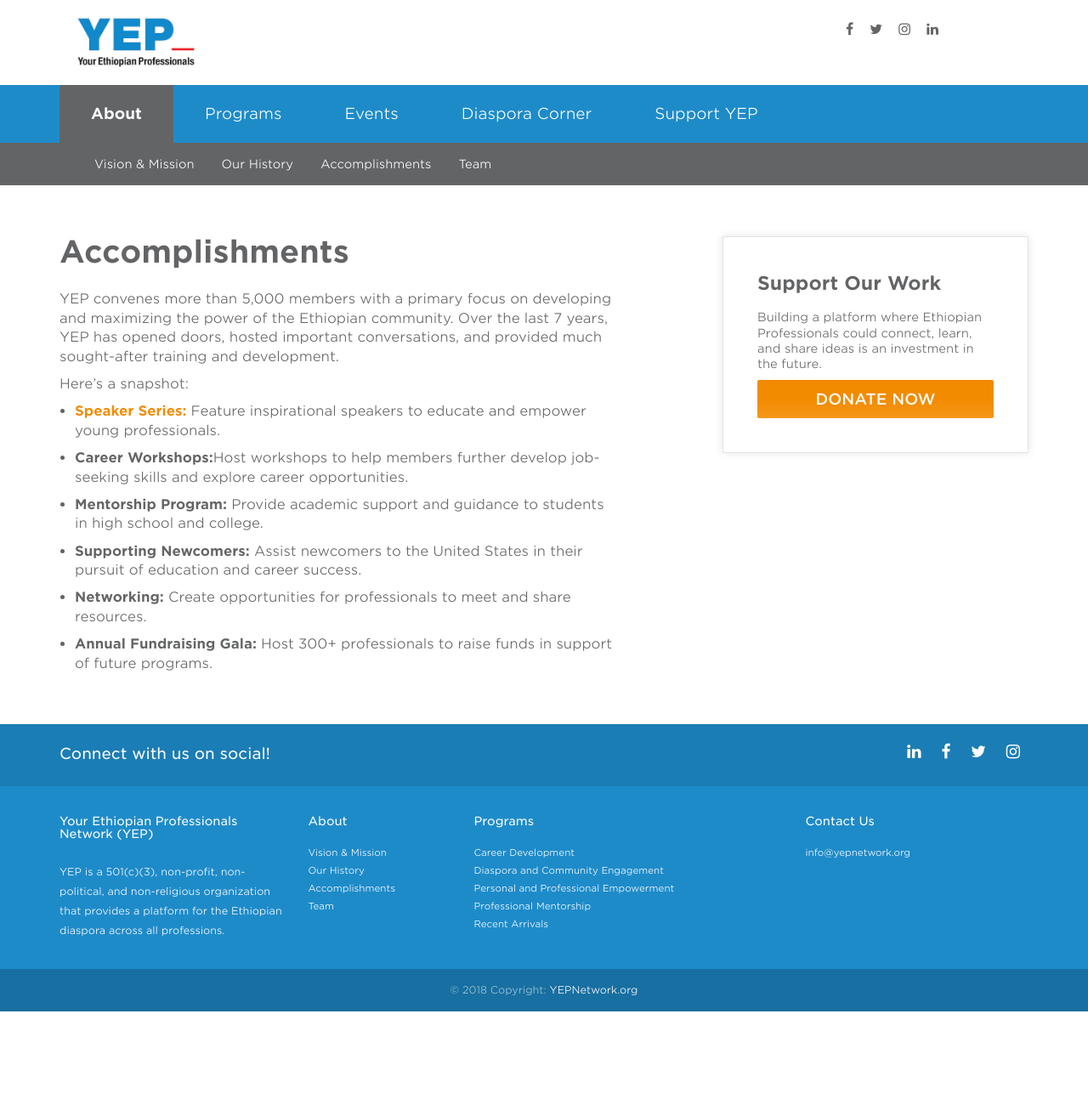
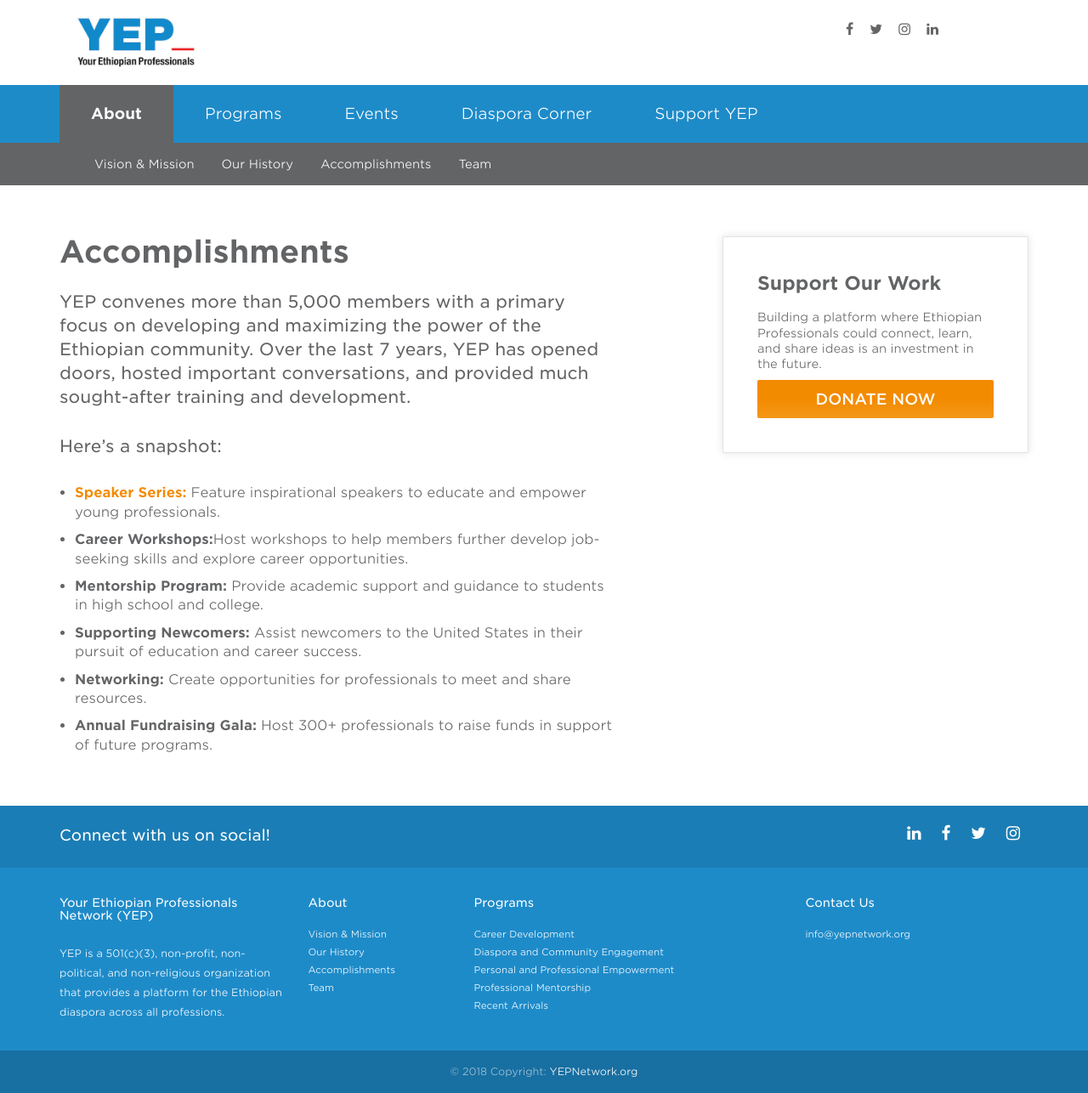
Before and after one commit to YEPNetwork/yepnetwork.github.io, a Jekyll site: the page built from _pages/accomplishments.html, in a window 1280 px wide. Shown: the whole page at 85% size. Built offline with Jekyll 4.4.1, drawn with Linux system fonts in a browser that asks for light colours; nearby versions of some CDN libraries; before the commit the page ends 1190 px from its top, so only the background shows below that.

Commit message:
Update accomplishments.html

```diff
--- a/_pages/accomplishments.html
+++ b/_pages/accomplishments.html
@@ -6,8 +6,8 @@
 body_class: about
 ---
 <h1 class="margin-top-4">Accomplishments</h1>
-<p> YEP convenes more than 5,000 members with a primary focus on developing and maximizing the power of the Ethiopian community. Over the last 7 years, YEP has opened doors, hosted important conversations, and provided much sought-after training and development.</p>
-<p> Here’s a snapshot: </p>
+<p class="intro"> YEP convenes more than 5,000 members with a primary focus on developing and maximizing the power of the Ethiopian community. Over the last 7 years, YEP has opened doors, hosted important conversations, and provided much sought-after training and development.</p>
+<p class="intro"> Here’s a snapshot: </p>
 <ul>
   <li><b> <a href=https://yepnetwork.github.io/speakers/>Speaker Series:</a> </b> Feature inspirational speakers to educate and empower young professionals.</li>
   <li><b>Career Workshops:</b>Host workshops to help members further develop job-seeking skills and explore career opportunities. </li>
```
